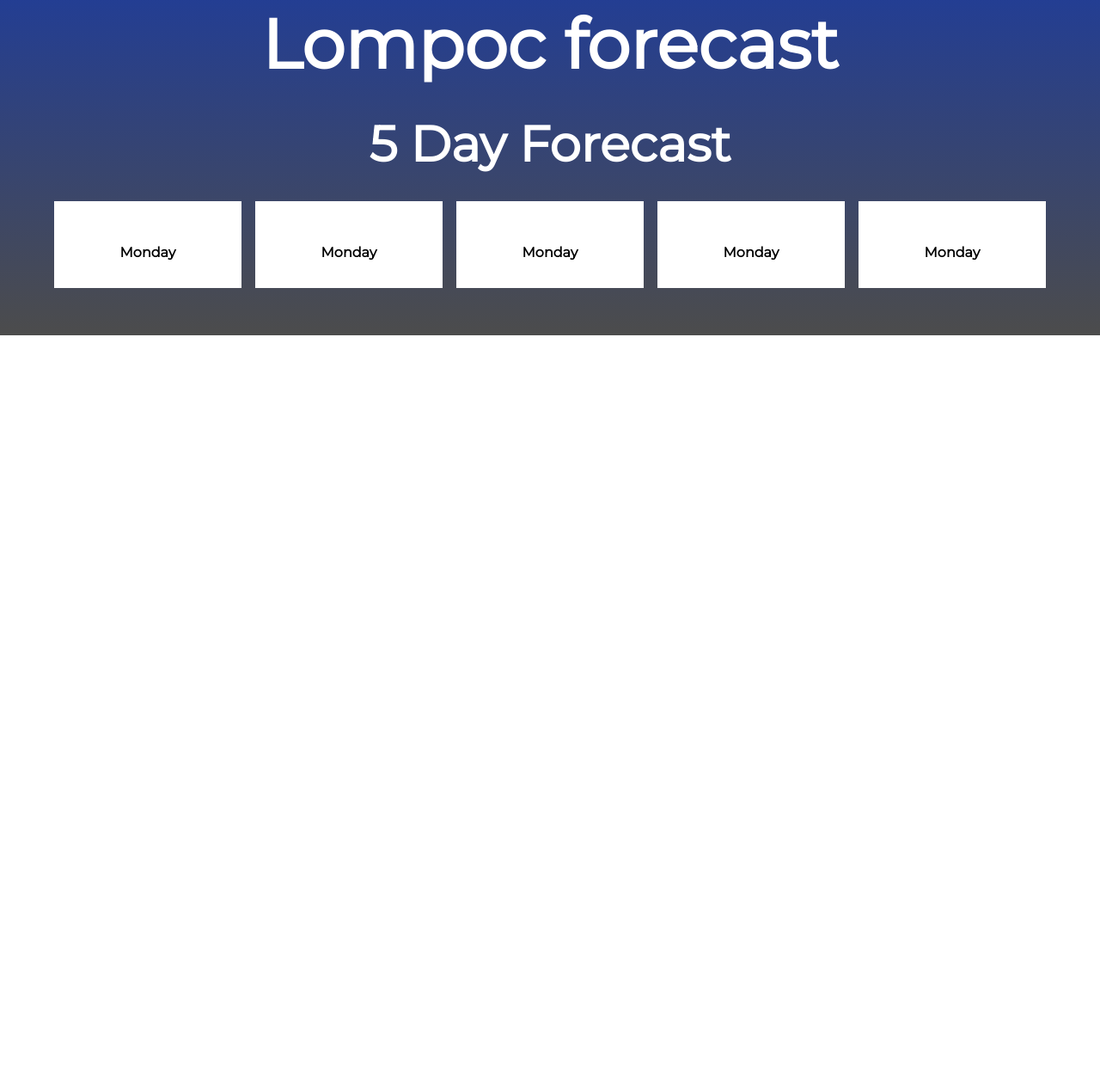
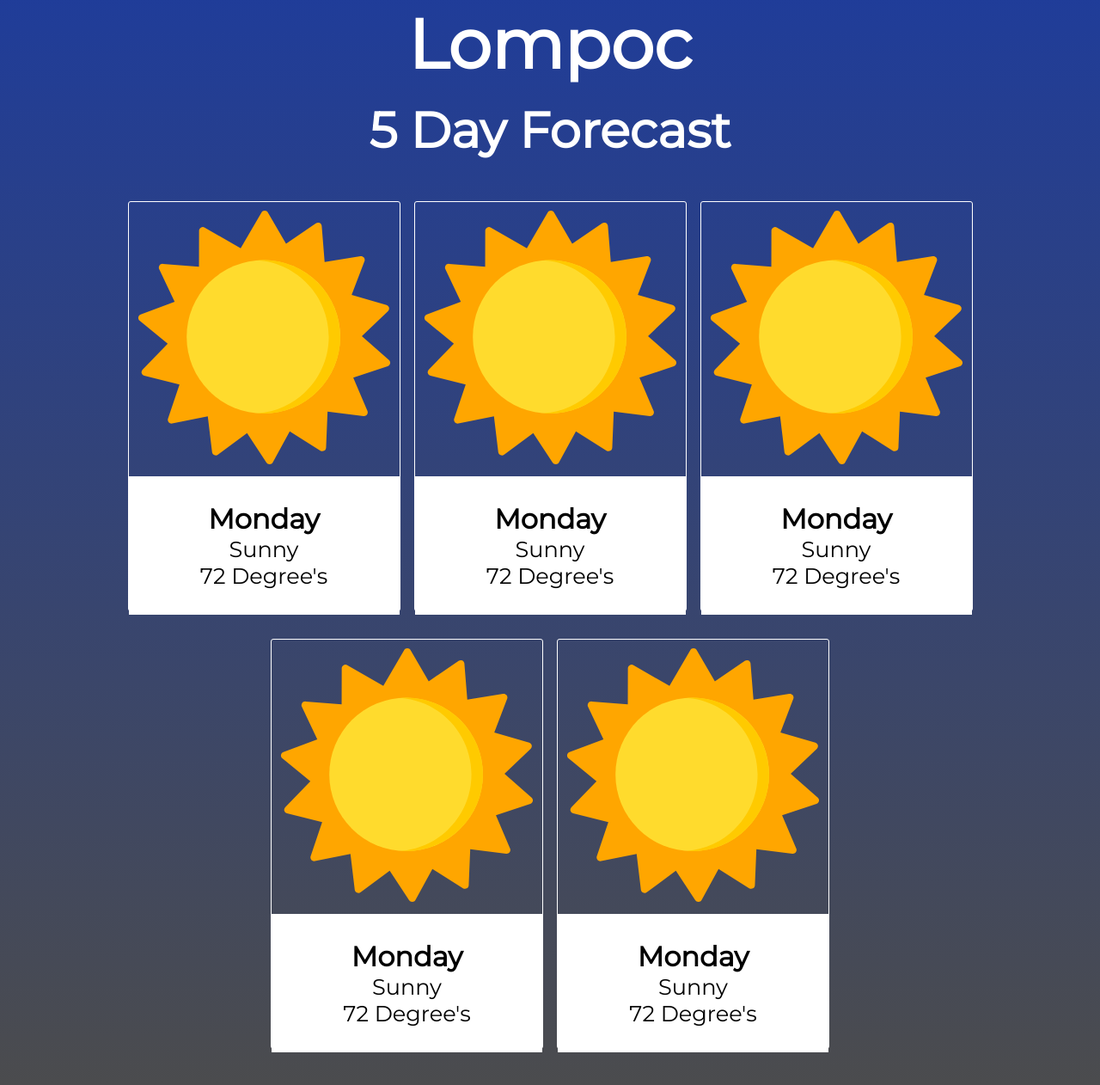
Before and after one commit to RobertP09/weatherApp, a plain HTML site: page index.html in a window 1280 px wide. Shown: the part 52-1314 px from the top of the page at 86% size. Before the commit the page ends 800 px from the top, so only its background shows below. Drawn offline with Linux system fonts and the light colour scheme.

Commit message:
Finalized CSS

```diff
--- a/css/card.scss
+++ b/css/card.scss
@@ -1,12 +1,32 @@
 @import 'colors.scss';
 //Defaults for Card
 .card {
-    background: $cardBackground;
+    border: 1px solid #fff;
+    border-radius:  3px;
     color: $cardFont;
     height: 100%;
     width: 100%;
-    padding: 10px;
-    margin:0 8px;
+    margin:1em 8px;
     max-height: 475px;
     max-width: 315px;
+
+    .forecastIcon {
+        padding: 10px;
+    }
+    .forecastText {
+        background: $cardBackground;
+        padding: 30px 10px;
+
+        .day {
+            font-size: 2rem;
+            font-weight: 800;
+            margin: 0;
+        }
+        .generalWeather,
+        .temperature {
+            font-size: 1.6rem;
+            font-weight: 500;
+            margin: 0;
+        }
+    }
 }
--- a/css/main.scss
+++ b/css/main.scss
@@ -5,7 +5,7 @@
 body {
     background: $nightGradient no-repeat;
     box-sizing: border-box;
-    height: auto;
+    min-height: 100vh;
     margin: 0 auto;
     max-width: 1980px;
     padding: 55px;
@@ -27,17 +27,17 @@ body {
     }
     .numDaysForecast {
         font-size: 3.6rem;
-        margin: 2rem;
+        margin: 1rem 0 2rem;
         text-transform: capitalize;
     }
     .cardContainer {
         box-sizing: border-box;
         display: flex;
-        flex-flow: row nowrap;
+        flex-flow: row wrap;
         height: auto;
+        justify-content: center;
         max-width: 1550px;
         margin: 0 auto;
         width: 100%;
-
     }
 }
--- a/index.html
+++ b/index.html
@@ -4,44 +4,55 @@
     <meta charset="UTF-8">
     <meta name="viewport" content="width=device-width, initial-scale=1.0">
     <meta http-equiv="X-UA-Compatible" content="ie=edge">
+    <link rel="shortcut icon" href="./img/favicon.ico" type="image/x-icon">
     <link rel="stylesheet" href="/css/main.css">
     <title>Weather App</title>
 </head>
 <body>
     <section id="weatherAppContainer">
         <section class="weatherCard">
-            <h1 class="cityName">Lompoc forecast</h1>
+            <h1 class="cityName">Lompoc</h1>
             <h3 class="numDaysForecast">5 day forecast</h3>
         <section class="cardContainer">
             <article class="card">
-                <div class="forecastIcon"><img src="" alt="" class="icon"></div>
-                <h4 class="day">Monday</h4>
-                <p class="generalWeather"></p>
-                <p class="temperature"></p>
+                <div class="forecastIcon"><img src="./img/001-sun.svg" alt="weatherIcon" class="icon"></div>
+                <div class="forecastText">
+                    <h4 class="day">Monday</h4>
+                    <p class="generalWeather">Sunny</p>
+                    <p class="temperature">72 Degree's</p>
+                </div>
             </article>
             <article class="card">
-                <div class="forecastIcon"><img src="" alt="" class="icon"></div>
-                <h4 class="day">Monday</h4>
-                <p class="generalWeather"></p>
-                <p class="temperature"></p>
+                <div class="forecastIcon"><img src="./img/001-sun.svg" alt="weatherIcon" class="icon"></div>
+                <div class="forecastText">
+                    <h4 class="day">Monday</h4>
+                    <p class="generalWeather">Sunny</p>
+                    <p class="temperature">72 Degree's</p>
+                </div>
             </article>
             <article class="card">
-                <div class="forecastIcon"><img src="" alt="" class="icon"></div>
-                <h4 class="day">Monday</h4>
-                <p class="generalWeather"></p>
-                <p class="temperature"></p>
+                <div class="forecastIcon"><img src="./img/001-sun.svg" alt="weatherIcon" class="icon"></div>
+                <div class="forecastText">
+                    <h4 class="day">Monday</h4>
+                    <p class="generalWeather">Sunny</p>
+                    <p class="temperature">72 Degree's</p>
+                </div>
             </article>
             <article class="card">
-                <div class="forecastIcon"><img src="" alt="" class="icon"></div>
-                <h4 class="day">Monday</h4>
-                <p class="generalWeather"></p>
-                <p class="temperature"></p>
+                <div class="forecastIcon"><img src="./img/001-sun.svg" alt="weatherIcon" class="icon"></div>
+                <div class="forecastText">
+                    <h4 class="day">Monday</h4>
+                    <p class="generalWeather">Sunny</p>
+                    <p class="temperature">72 Degree's</p>
+                </div>
             </article>
             <article class="card">
-                <div class="forecastIcon"><img src="" alt="" class="icon"></div>
-                <h4 class="day">Monday</h4>
-                <p class="generalWeather"></p>
-                <p class="temperature"></p>
+                <div class="forecastIcon"><img src="./img/001-sun.svg" alt="weatherIcon" class="icon"></div>
+                <div class="forecastText">
+                    <h4 class="day">Monday</h4>
+                    <p class="generalWeather">Sunny</p>
+                    <p class="temperature">72 Degree's</p>
+                </div>
             </article>
             </section>
         </section>
```
Also changed, not shown: css/card.css, css/main.css, img/001-sun.png (added), img/favicon.ico (added), 2 other files.
